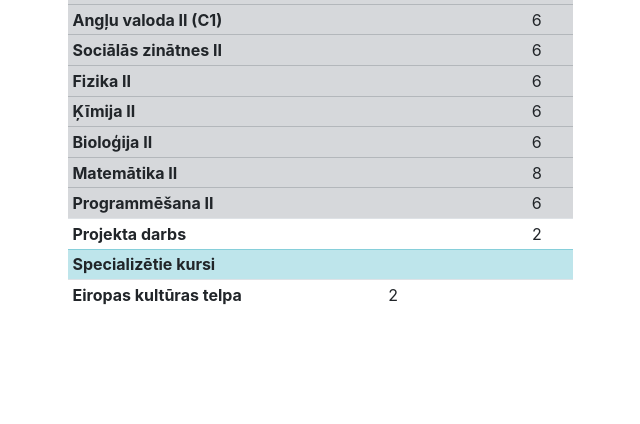
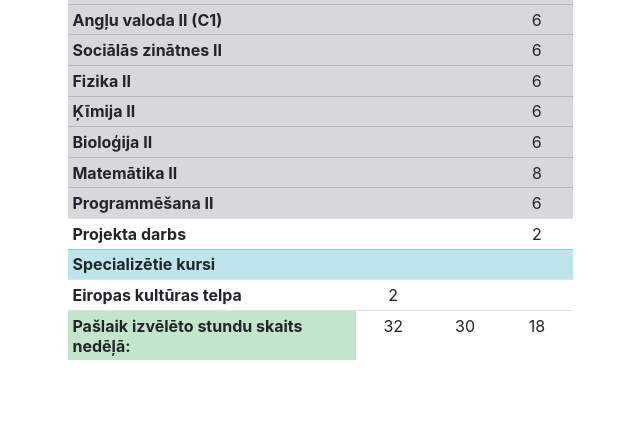
Before and after one commit to martabritala/RAGizvelev2, a Flask app: page /gatavs in a window 1280 px wide. Shown: the part 830-1254 px from the top of the page, without its empty margins (370-1010 px from the left). Before the commit the page ends 1135 px from the top, so only its background shows below. Run offline with Flask 2, Linux system fonts and the light colour scheme; some libraries are stand-ins or nearby versions.

Commit message:
vēl rinda...

```diff
--- a/templates/gatavs.html
+++ b/templates/gatavs.html
@@ -284,6 +284,12 @@
                             <td id="spec4011" class="table-secondary"></td>
                             <td id="spec4012" class="table-secondary"></td>
                         </tr>
+                        <tr>
+                            <th scope="row" class="table-success">Pašlaik izvēlēto stundu skaits nedēļā:</th>
+                            <td>{{klase10}}</td>
+                            <td>{{klase11}}</td>
+                            <td>{{klase12}}</td>
+                        </tr>
                     </table>
                 </div>
             </div>
```
